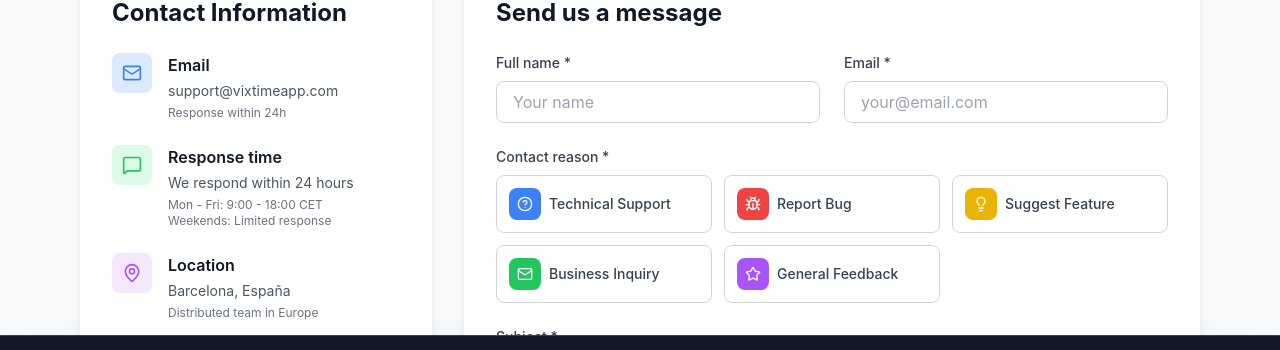
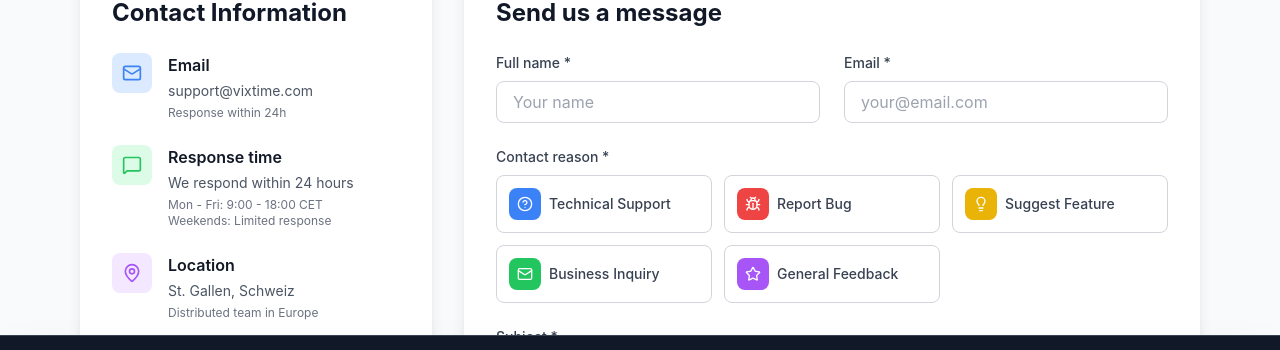
Before and after one commit to donia1222/worktrack-landing, a Next.js app: page /contact in a window 1280 px wide. Shown: the part 396-746 px from the top of the page. Built offline with nearby package versions, Linux system fonts and the light colour scheme.

Commit message:
“fixed16”

```diff
--- a/app/contact/page.tsx
+++ b/app/contact/page.tsx
@@ -37,12 +37,24 @@ export default function ContactPage() {
     e.preventDefault()
     setIsSubmitting(true)
 
-    // Simular envío (aquí iría la lógica real de envío)
+    // Crear el mailto link con los datos del formulario
+    const subject = encodeURIComponent(formData.subject || t('contact.form.placeholders.subject'))
+    const body = encodeURIComponent(
+      `${t('contact.form.fields.name')}: ${formData.name}\n` +
+      `${t('contact.form.fields.email')}: ${formData.email}\n` +
+      `${t('contact.form.fields.reason')}: ${contactReasons.find(r => r.id === formData.reason)?.label || ''}\n\n` +
+      `${t('contact.form.fields.message')}:\n${formData.message}`
+    )
+
+    // Abrir cliente de email
+    window.location.href = `mailto:support@vixtime.com?subject=${subject}&body=${body}`
+
+    // Simular envío exitoso después de abrir el email
     setTimeout(() => {
       setIsSubmitting(false)
       setSubmitStatus('success')
       setFormData({ name: '', email: '', reason: '', subject: '', message: '' })
-    }, 2000)
+    }, 1000)
   }
 
   return (
@@ -105,7 +117,7 @@ export default function ContactPage() {
                   </div>
                   <div>
                     <h3 className="font-semibold text-gray-900 mb-1">{t('contact.info.email.title')}</h3>
-                    <p className="text-gray-600 text-sm">support@vixtimeapp.com</p>
+                    <p className="text-gray-600 text-sm">support@vixtime.com</p>
                     <p className="text-gray-500 text-xs mt-1">{t('contact.info.email.description')}</p>
                   </div>
                 </div>
@@ -128,7 +140,7 @@ export default function ContactPage() {
                   </div>
                   <div>
                     <h3 className="font-semibold text-gray-900 mb-1">{t('contact.info.location.title')}</h3>
-                    <p className="text-gray-600 text-sm">Barcelona, España</p>
+                    <p className="text-gray-600 text-sm">St. Gallen, Schweiz</p>
                     <p className="text-gray-500 text-xs mt-1">{t('contact.info.location.description')}</p>
                   </div>
                 </div>
--- a/app/privacy/page.tsx
+++ b/app/privacy/page.tsx
@@ -197,8 +197,8 @@ export default function PrivacyPolicy() {
             <div className="bg-blue-50 rounded-lg p-4">
               <p className="text-blue-800">
                 {t('privacy.contact.description')}{' '}
-                <a href="mailto:support@vixtimeapp.com" className="font-semibold underline">
-                  support@vixtimeapp.com
+                <a href="mailto:support@vixtime.com" className="font-semibold underline">
+                  support@vixtime.com
                 </a>
               </p>
             </div>
--- a/app/terms/page.tsx
+++ b/app/terms/page.tsx
@@ -206,8 +206,8 @@ export default function TermsOfService() {
             <div className="bg-blue-50 rounded-lg p-4">
               <p className="text-blue-800">
                 {t('terms.contact.description')}{' '}
-                <a href="mailto:support@vixtimeapp.com" className="font-semibold underline">
-                  support@vixtimeapp.com
+                <a href="mailto:support@vixtime.com" className="font-semibold underline">
+                  support@vixtime.com
                 </a>
               </p>
             </div>
--- a/components/FAQ.tsx
+++ b/components/FAQ.tsx
@@ -265,7 +265,10 @@ export default function FAQ() {
         >
           <h3 className="text-lg sm:text-xl lg:text-2xl font-bold text-slate-900 mb-2">{t("faq.contactCta.title")}</h3>
           <p className="text-sm sm:text-base text-slate-600 mb-4">{t("faq.contactCta.description")}</p>
-          <button className="px-5 sm:px-6 py-2.5 sm:py-3 bg-blue-600 text-white rounded-xl font-medium hover:bg-blue-700 transition-all text-sm sm:text-base shadow-lg hover:shadow-xl hover:scale-105">
+          <button
+            onClick={() => window.location.href = 'mailto:support@vixtime.com?subject=' + encodeURIComponent(t("faq.contactCta.emailSubject")) + '&body=' + encodeURIComponent(t("faq.contactCta.emailBody"))}
+            className="px-5 sm:px-6 py-2.5 sm:py-3 bg-blue-600 text-white rounded-xl font-medium hover:bg-blue-700 transition-all text-sm sm:text-base shadow-lg hover:shadow-xl hover:scale-105"
+          >
             {t("faq.contactCta.button")}
           </button>
         </motion.div>
--- a/messages/de.json
+++ b/messages/de.json
@@ -65,7 +65,7 @@
     },
     "badges": {
       "localStorage": "100% Lokaler Speicher",
-      "languages": "10 Sprachen (ES, EN, DE, FR, IT, TR, RU, JA, PT, NL)"
+      "languages": "3 Sprachen (ES, EN, DE)"
     }
   },
   "aiScanner": {
--- a/messages/en.json
+++ b/messages/en.json
@@ -65,7 +65,7 @@
     },
     "badges": {
       "localStorage": "100% Privacy - Data Never Leaves Your Device",
-      "languages": "10 Languages (ES, EN, DE, FR, IT, TR, RU, JA, PT, NL)",
+      "languages": "3 Languages (ES, EN, DE)",
       "tech": "Works Offline - No Internet Required"
     }
   },
--- a/messages/es.json
+++ b/messages/es.json
@@ -65,7 +65,7 @@
     },
     "badges": {
       "localStorage": "100% Almacenamiento Local",
-      "languages": "10 Idiomas (ES, EN, DE, FR, IT, TR, RU, JA, PT, NL)"
+      "languages": "3 Idiomas (ES, EN, DE)"
     }
   },
   "aiScanner": {
@@ -466,6 +466,7 @@
       },
       "location": {
         "title": "Ubicación",
+        "city": "St. Gallen, Suiza",
         "description": "Equipo distribuido en Europa"
       }
     },
```
